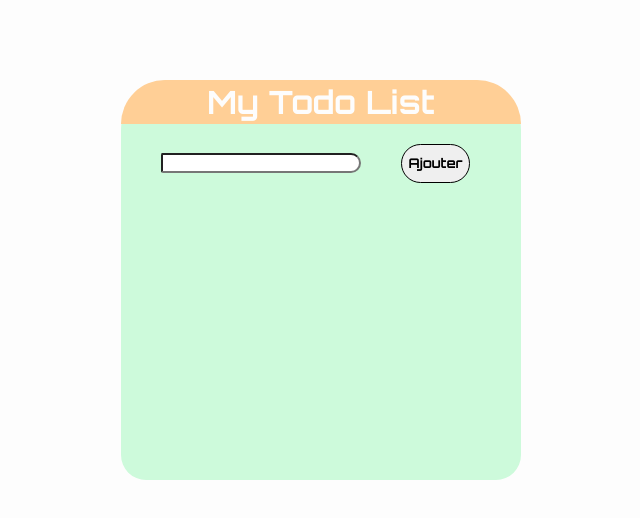
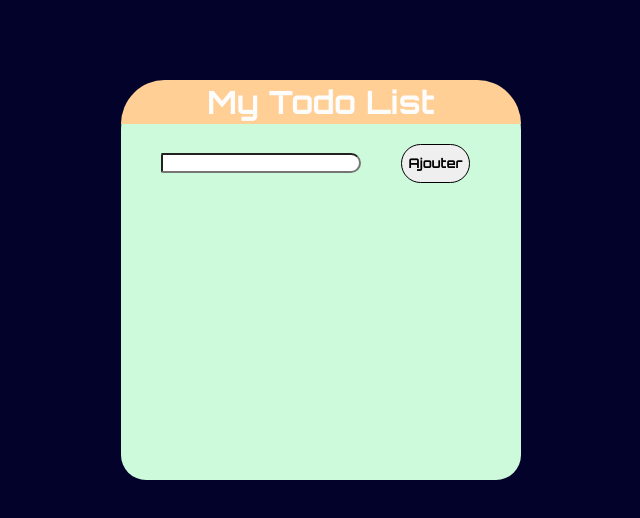
Before and after one commit to Patatonique/todolist, a React (Vite) app: page / in a window 1280 px wide. Shown: the top 518 px of the page, without its empty margins (319-959 px from the left). Built offline with nearby package versions, Linux system fonts and the light colour scheme.

Commit message:
ready to build

```diff
--- a/src/App.css
+++ b/src/App.css
@@ -17,7 +17,7 @@
 }
 
 body{
-  background-color: var(--blanc);
+  background-color: rgb(2, 2, 43);
 }
 
 .titre{
```
